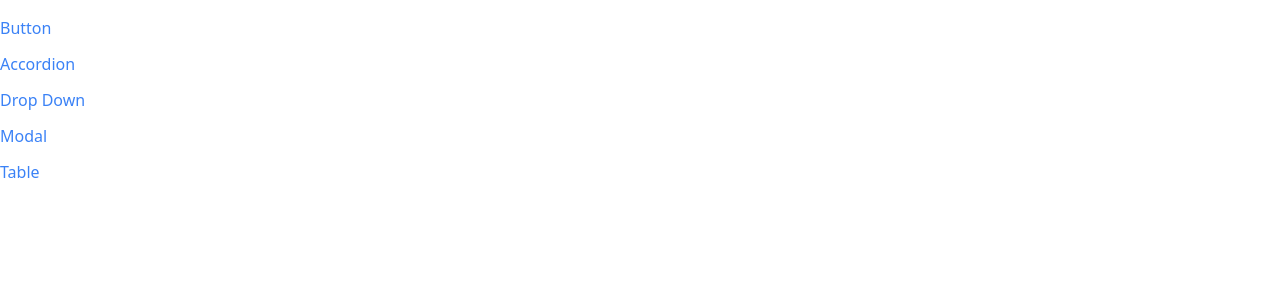
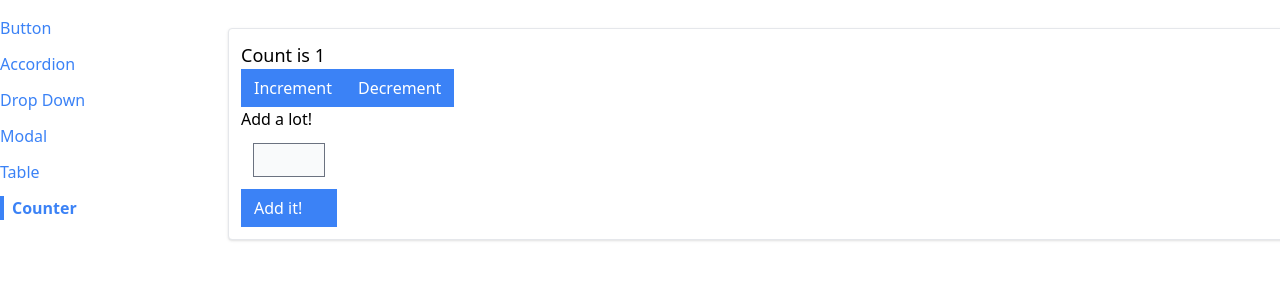
Before and after one commit to AlexVotry/udemyRedux, a React (Create React App) app in the folder client/: page /counter in a window 1280 px wide. Shown: the top 300 px of the page. Built offline with nearby package versions, Linux system fonts and the light colour scheme; the HTML template or start-up script is replaced by a standard one.

Commit message:
added a reducer in counterpage

```diff
--- a/client/src/comps/App.js
+++ b/client/src/comps/App.js
@@ -7,6 +7,7 @@
 import { NavProvider } from './NavContext';
 import ModalPage from './pages/ModalPage';
 import TablePage from './pages/TablePage';
+import CounterPage from './pages/CounterPage';
 
 
 export default function App () {
@@ -21,6 +22,7 @@
           <Route path='/button'><ButtonPage/></Route>
           <Route path='/modal'><ModalPage/></Route>
           <Route path='/table'><TablePage/></Route>
+          <Route path='/counter'><CounterPage initalCount={1}/></Route>
         </div>
       </div>
     </NavProvider>
--- a/client/src/comps/components/Nav.js
+++ b/client/src/comps/components/Nav.js
@@ -9,6 +9,7 @@
     { label: 'Drop Down', path: '/dropdown' },
     { label: 'Modal', path: '/modal' },
     { label: 'Table', path: '/table' },
+    { label: 'Counter', path: '/counter' },
   ];
 
   const renderedLinks = links.map(link =>
--- /dev/null
+++ b/client/src/comps/pages/CounterPage.js
@@ -0,0 +1,54 @@
+import React, {useReducer} from 'react';
+import Button from '../components/Button';
+import Panel from '../components/Panel';
+
+const INC = 'increment_count';
+const DEC = 'decrement_count';
+const CHANGE_VAL = 'change_value';
+const ADD_VALUE_TO_COUNT = 'add_value_to_count';
+
+const reducer = (state, action) => {
+  switch (action.type) {
+    case INC:
+      return {...state, count: state.count + 1}
+    case DEC:
+      return {...state, count: state.count - 1}
+    case CHANGE_VAL:
+      return {...state, valToAdd: action.payload }
+    case ADD_VALUE_TO_COUNT:
+      return {...state, count: state.count + state.valToAdd, valToAdd: 0}
+    default:
+      return state;
+  }
+}
+
+export default function CounterPage({initalCount}) {
+  const [state, dispatch] = useReducer(reducer, {
+    count: initalCount,
+    valueToAdd: 0
+  })
+
+  const handleSubmit = (e) => {
+    e.preventDefault();
+    dispatch({type: ADD_VALUE_TO_COUNT})
+  }
+
+  return (
+    <Panel className="m-3">
+      <h1 className="text-lg">Count is {state.count}</h1>
+      <div className='flex flex-row'>
+        <Button onClick={() => dispatch({type: INC})}>Increment</Button>
+        <Button onClick={() => dispatch({type: DEC})}>Decrement</Button>
+      </div>
+
+      <form className='flex flex-col w-24' onSubmit={handleSubmit}>
+        <label>Add a lot!</label>
+        <input type="number" className="p-1 m-3 bg-gray-50 border border-gray-500"
+          value={state.valToAdd || ""}
+          onChange={(e) => dispatch({type: CHANGE_VAL, payload: parseInt(e.target.value) || 0})}
+        />
+        <Button>Add it!</Button>
+      </form>
+    </Panel>
+  )
+}
```
